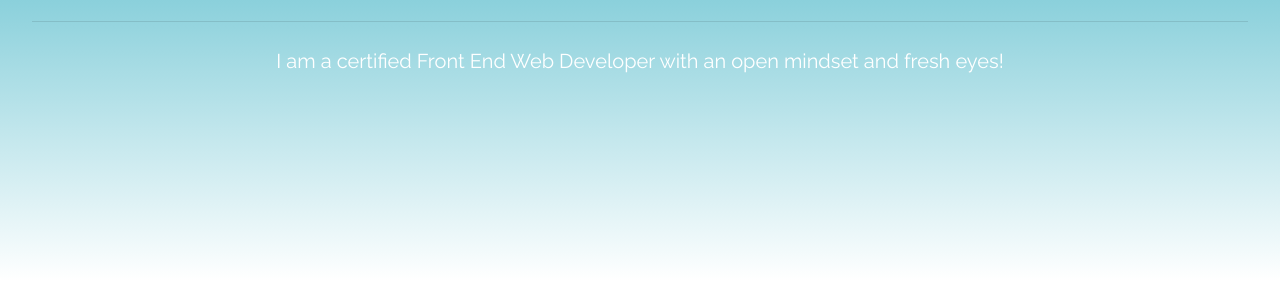
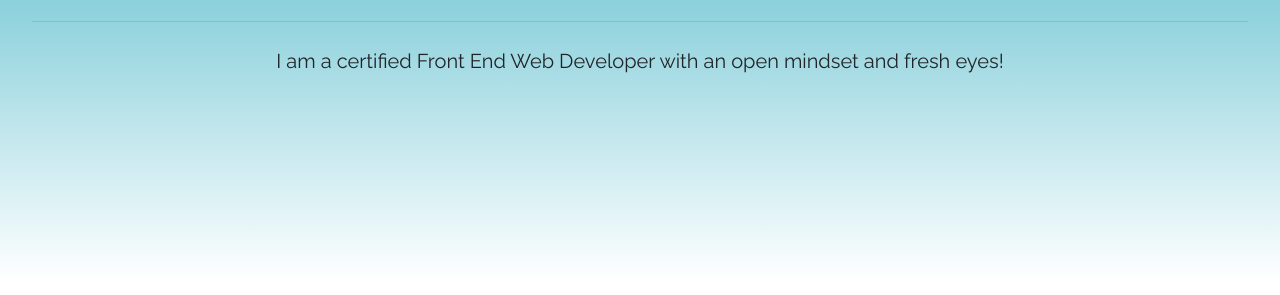
Before and after one commit to casdrod/casdrod.github.io, a plain HTML site: page index.html in a window 1280 px wide. Shown: the part 341-636 px from the top of the page. Drawn offline with nearby package versions, Linux system fonts and the light colour scheme.

Commit message:
css font color change
jumbotron color

```diff
--- a/custom/css/custom.css
+++ b/custom/css/custom.css
@@ -55,7 +55,7 @@ HOME
 ***********************************/
 .jumbotron {
     background: linear-gradient(0deg, var(--secondary-color) 0%, var(--primary-color) 100%);
-    color: var(--secondary-color) !important;
+    /* color: var(--secondary-color) !important; */
     padding: 6rem 2rem;
     position: relative;
 }
```
